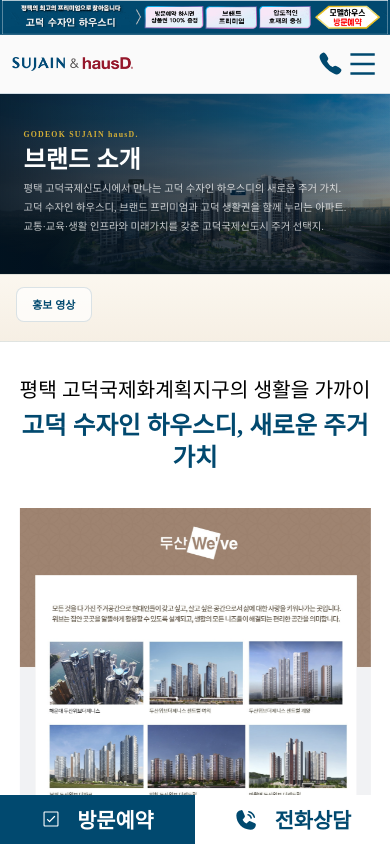
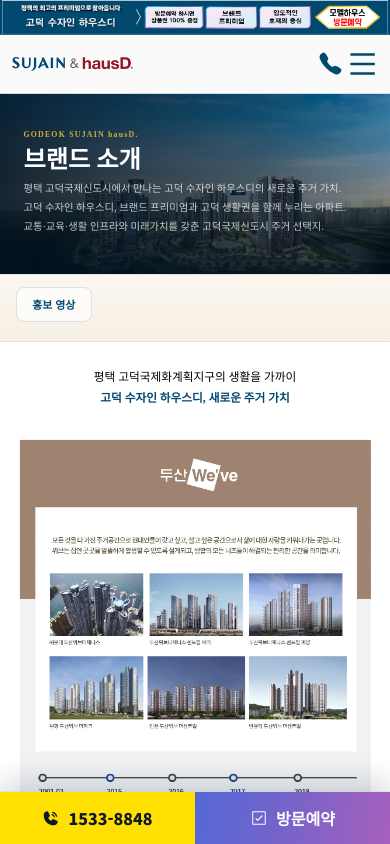
Before and after one commit to parkjihun22/Godeok-Sujain-Landscape-House-2nd, a React (Create React App) app: page /Brand/intro in a window 390 px wide. Shown: the top 844 px of the page. Built offline with nearby package versions, Linux system fonts and the light colour scheme; a web font is replaced by a local one.

Commit message:
feat : 저장

```diff
--- a/src/components/FixIcon/FixIcon.jsx
+++ b/src/components/FixIcon/FixIcon.jsx
@@ -2,15 +2,12 @@
 import { useMediaQuery } from "react-responsive";
 import { PiPhoneCallFill } from "react-icons/pi";
 import { IoIosCheckboxOutline } from "react-icons/io";
+import { siteSeo } from "../../seo/siteSeoData";
+import InterestPopup from "../../components/InterestPopup/InterestPopup";
 import styles from "./FixIcon.module.scss";
-
-// 관심고객 팝업 컴포넌트 import
-import InterestPopup from "../../components/InterestPopup/InterestPopup";
 
 const FixIcon = ({ type }) => {
   const isMobile = useMediaQuery({ query: "(max-width: 900px)" });
-
-  // 모바일 버전에서 사용할 관심고객 팝업 상태 및 등록폼 상태
   const [isInterestPopupOpen, setIsInterestPopupOpen] = useState(false);
   const [registration, setRegistration] = useState({
     name: "",
@@ -18,73 +15,52 @@
     email: "",
     visitDate: "",
   });
-  const handleInputChange = (e) => {
-    const { name, value } = e.target;
+
+  const handleInputChange = (event) => {
+    const { name, value } = event.target;
     setRegistration((prev) => ({ ...prev, [name]: value }));
   };
 
-  const IconContent = (content) => {
+  const renderDesktopIcon = (content) => {
     if (content === "youtube") {
-      // 유튜브 콘텐츠 렌더링 (필요 시 주석 해제)
-      // return (
-      //   <a
-      //     href="https://youtube.com"
-      //     className={`${styles.absolute} ${styles.youtube}`}
-      //     target="_blank"
-      //     rel="noopener noreferrer"
-      //   >
-      //     <img src={youtube} alt="YouTube 아이콘" />
-      //   </a>
-      // );
-    } else {
-      // 기타 콘텐츠 렌더링 (필요 시 주석 해제)
-      // return (
-      //   <a
-      //     href="https://naver.me/G58kVeiB"
-      //     target="_blank"
-      //     rel="noopener noreferrer"
-      //     className={`${styles.container} ${type === "absolute" ? styles.absolute : styles.fixed}`}
-      //   >
-      //     <div className={styles.circlebox}>관심고객<br />등록</div>
-      //     <img src={movingCircle} alt="circle animation" />
-      //   </a>
-      // );
+      return null;
     }
+
+    return null;
   };
 
   return (
     <>
       {!isMobile ? (
         <>
-          {type === "absolute" && IconContent("youtube")}
-          {IconContent()}
+          {type === "absolute" && renderDesktopIcon("youtube")}
+          {renderDesktopIcon()}
         </>
       ) : (
         <div>
           <div className={styles.buttomBtnContainer}>
-            {/* 방문예약 a 태그를 클릭하면 팝업이 열리도록 처리 */}
+            <a
+              id="phoneConsultation"
+              className={styles.btn2}
+              href={`tel:${siteSeo.phone}`}
+              aria-label="전화상담 연결"
+            >
+              <PiPhoneCallFill size={18} />
+              <div>{siteSeo.phone}</div>
+            </a>
+
             <button
               id="visitReservation"
               className={styles.btn1}
               type="button"
-              onClick={(e) => {
-                e.preventDefault();
-                setIsInterestPopupOpen(true);
-              }}
+              aria-label="방문예약 팝업 열기"
+              onClick={() => setIsInterestPopupOpen(true)}
             >
-              <IoIosCheckboxOutline size={20} />
+              <IoIosCheckboxOutline size={18} />
               <div>방문예약</div>
             </button>
-            <a
-              id="phoneConsultation"
-              className={styles.btn2}
-              href="tel:1533-8848"
-            >
-              <PiPhoneCallFill size={25} />
-              <div>전화상담</div>
-            </a>
           </div>
-          {/* 관심고객 등록 팝업 렌더링 */}
+
           {isInterestPopupOpen && (
             <InterestPopup
               onClose={() => setIsInterestPopupOpen(false)}
--- a/src/components/FixIcon/FixIcon.module.scss
+++ b/src/components/FixIcon/FixIcon.module.scss
@@ -7,53 +7,64 @@
 }
 
 .youtube {
+  /* PC 유튜브 버튼 위치: 우측 하단에서 버튼이 떠 있는 위치입니다. */
   bottom: 10vw;
   right: 1.5vw;
 
   img {
+    /* PC 유튜브 버튼 이미지 크기입니다. */
     width: 3vw;
   }
 }
 
 .container {
+  /* PC 플로팅 버튼 위치: 우측 하단 버튼 위치를 조절합니다. */
   bottom: 6%;
   right: 3%;
 
+  /* PC 플로팅 버튼 클릭 영역입니다. */
+  cursor: pointer;
+
+  /* PC 플로팅 버튼이 다른 섹션 위에 보이도록 합니다. */
+  z-index: 50;
+
   img {
+    /* PC 원형 이미지 회전 속도입니다. */
     animation: spin 8s linear infinite;
   }
 
   .circlebox {
+    /* PC 원형 버튼 문구 위치입니다. */
     position: absolute;
     top: 48%;
     left: 50%;
     transform: translate(-50%, -50%);
+
+    /* PC 원형 버튼 크기입니다. */
+    width: 7.5vw;
     padding: 2vw 0;
-        width: 7.5vw;
+
+    /* PC 원형 버튼 배경입니다. */
     background-color: #01496f;
     border-radius: 50%;
 
+    /* PC 원형 버튼 문구 스타일입니다. */
     text-align: center;
     text-decoration: none;
     line-height: 1.8vw;
     font-family: "Noto Sans KR", sans-serif;
     font-size: 1.3vw;
-        color: #FFFFFF;
-
+    color: #fff;
   }
 
   &:hover {
+    /* PC 플로팅 버튼 hover 확대 정도입니다. */
     padding: 1vw;
     background-color: #01496f;
     border-radius: 50%;
     transform: scale(1.1);
-        /* 컨테이너가 커지는 효과 */
     transition: transform 0.4s ease;
-        /* 부드러운 전환 */
   }
-
-    cursor: pointer;
-    z-index: 50;
 }
 
 @keyframes spin {
@@ -66,61 +77,113 @@
   }
 }
 
+.buttomBtnContainer {
+  /* 모바일 하단 CTA 위치: 화면 하단에 항상 고정합니다. */
+  position: fixed;
+  left: 0;
+  bottom: 0;
+  z-index: 200;
 
-.buttomBtnContainer {
+  /* 모바일 하단 CTA 폭: 화면 전체 폭을 사용합니다. */
+  width: 100%;
+
+  /* 모바일 하단 CTA 배치: 전화상담과 방문예약을 반씩 나눕니다. */
   display: flex;
-    flex-direction: row;
+  align-items: stretch;
   justify-content: center;
-    align-items: stretch;
 
-    position: fixed;
-    bottom: 0;
-    left: 0;
+  /* 모바일 하단 CTA 높이: 참고 이미지처럼 낮고 단단한 바 형태입니다. */
+  min-height: calc(52px + env(safe-area-inset-bottom));
 
-    color: #FFFFFF;
+  /* 모바일 하단 CTA 여백: 버튼 사이가 벌어지지 않게 제거합니다. */
+  padding: 0 0 env(safe-area-inset-bottom);
+
+  /* 모바일 하단 CTA 상단 경계: 본문과 버튼 영역을 얇게 구분합니다. */
+  border-top: 1px solid rgba(1, 73, 111, 0.16);
+
+  /* 모바일 하단 CTA 그림자: 하단 버튼이 본문 위에 올라온 느낌을 줍니다. */
+  box-shadow: 0 -10px 28px rgba(4, 24, 36, 0.16);
+
+  /* 모바일 하단 CTA 기본 폰트입니다. */
   font-family: "Noto Sans KR", sans-serif;
-    font-optical-sizing: auto;
-    font-weight: 600;
-    font-style: normal;
-    font-size: 1.3rem;
-
-    z-index: 200;
+  font-size: 16px;
+  font-weight: 900;
+  letter-spacing: 0;
+  box-sizing: border-box;
 }
 
 .buttomBtnContainer a,
 .buttomBtnContainer button {
+  /* 모바일 CTA 버튼 폭: 두 버튼이 정확히 반반 나뉩니다. */
+  flex: 1 1 50%;
+  width: 50%;
+
+  /* 모바일 CTA 버튼 높이: 터치하기 좋은 고정 높이입니다. */
+  min-height: 52px;
+
+  /* 모바일 CTA 버튼 내부 정렬: 아이콘과 문구를 중앙에 둡니다. */
   display: flex;
   align-items: center;
-    /* 아이콘과 텍스트를 수직 중앙 정렬 */
   justify-content: center;
-    /* 버튼 내부 콘텐츠 중앙 정렬 */
+  gap: 8px;
+
+  /* 모바일 CTA 버튼 기본 스타일 초기화입니다. */
+  margin: 0;
+  padding: 0 10px;
+  border: 0;
+  border-radius: 0;
+  outline: none;
   text-decoration: none;
   text-align: center;
-    gap: 1rem;
-    color: inherit;
-    padding: 0.6rem 0;
-    width: 50vw;
-    /* 모바일에서 버튼의 너비를 조절 */
+  font: inherit;
+  cursor: pointer;
+  box-sizing: border-box;
 
-    /* 버튼 기본 테두리 제거: 팝업 버튼을 링크형 하단바와 같은 시각 스타일로 유지 */
-    border: 0;
-
-    /* 버튼 기본 폰트 상속: 하단바 텍스트 크기와 굵기를 기존 링크와 동일하게 유지 */
-    font: inherit;
-
-    /* 버튼 기본 커서 지정: 터치/클릭 가능한 영역임을 명확히 표시 */
-    cursor: pointer;
-
-    position: relative; /* 추가 */
-    z-index: 1000; /* 추가 */
+  /* 모바일 CTA 버튼 터치 피드백입니다. */
+  transition: filter 0.2s ease, transform 0.2s ease;
 }
 
-.buttomBtnContainer .btn1 {
-    background-color: #01496f;
+.buttomBtnContainer a:active,
+.buttomBtnContainer button:active {
+  /* 모바일 CTA 버튼을 눌렀을 때 살짝 어두워지게 합니다. */
+  filter: brightness(0.94);
+  transform: translateY(1px);
 }
 
-.buttomBtnContainer .btn2 {
-    background-color: #ffffff;
-    border: none;
-    color: #01496f;
+.buttomBtnContainer svg {
+  /* 모바일 CTA 아이콘 크기: 텍스트와 균형을 맞춥니다. */
+  flex: 0 0 auto;
 }
+
+.btn2 {
+  /* 전화상담 버튼 배경: 참고 이미지처럼 명확한 옐로우 CTA입니다. */
+  background: #ffe000;
+
+  /* 전화상담 버튼 글자색: 노란 배경에서 선명하게 보이도록 짙게 처리합니다. */
+  color: #111827;
+}
+
+.btn1 {
+  /* 방문예약 버튼 배경: 보라와 블루가 섞인 고급형 CTA입니다. */
+  background: linear-gradient(100deg, #5369d8 0%, #7863c9 48%, #a660bd 100%);
+
+  /* 방문예약 버튼 글자색입니다. */
+  color: #fff;
+
+  /* 방문예약 버튼 좌측 구분선: 두 CTA가 붙어 있어도 영역이 나뉘어 보입니다. */
+  border-left: 1px solid rgba(255, 255, 255, 0.32);
+}
+
+@media (max-width: 380px) {
+  .buttomBtnContainer {
+    /* 작은 모바일 화면의 CTA 글자 크기입니다. */
+    font-size: 14px;
+  }
+
+  .buttomBtnContainer a,
+  .buttomBtnContainer button {
+    /* 작은 모바일 화면의 CTA 높이입니다. */
+    min-height: 60px;
+    gap: 6px;
+  }
+}
--- a/src/pages/Brand/Brand.module.scss
+++ b/src/pages/Brand/Brand.module.scss
@@ -138,7 +138,7 @@
         width: min(90vw, 560px);
 
         /* 모바일 문구 여백: 메뉴바 아래 공간입니다. */
-        margin: 9vw auto 5vw;
+        margin: 7vw auto 4.5vw;
 
         /* 기존 큰 모바일 폰트 값을 덮어쓰기 위한 기본값입니다. */
         font-size: initial;
@@ -146,21 +146,21 @@
 
     .textBox div:nth-of-type(1) {
         /* 모바일 첫 번째 문구 크기입니다. */
-        font-size: 5.2vw;
+        font-size: 3vw;
         line-height: 1.35;
     }
 
     .textBox div:nth-of-type(2) {
         /* 모바일 핵심 문구 크기입니다. */
         margin-top: 1.4vw;
-        font-size: 6.3vw;
-        line-height: 1.28;
+        font-size: 3vw;
+        line-height: 1.34;
     }
 
     .textBox div:nth-of-type(3) {
         /* 모바일 설명 문구 크기입니다. */
         margin-top: 3vw;
-        font-size: 3vw;
+        font-size: 2.5vw;
         line-height: 1.72;
     }
 }
--- a/src/seo/siteSeoData.js
+++ b/src/seo/siteSeoData.js
@@ -8,6 +8,14 @@
   websiteId: "https://www.sujain-modellhouse.co.kr/#website",
   defaultDescription:
     "고덕 수자인 하우스디 공식 홈페이지입니다. 평택 고덕국제화계획지구 A-67BL 입지, 사업개요, 공급안내, 분양일정, 84㎡·101㎡ 평면도, E-모델하우스와 모델하우스 방문예약 정보를 확인하세요.",
+  project: {
+    addressCountry: "KR",
+    addressRegion: "경기도",
+    addressLocality: "평택시",
+    streetAddress: "고덕국제화계획지구 A-67BL",
+    brands: ["수자인", "hausD"],
+    navigationSchemaName: "고덕 수자인 하우스디 주요 메뉴",
+  },
   keywords: [
     "고덕 수자인 하우스디",
     "평택 고덕국제화계획지구",
@@ -23,8 +31,11 @@
 export const seoNavigation = [
   {
     name: "브랜드소개",
-    path: "/Brand/video",
-    children: [{ name: "홍보영상", path: "/Brand/video" }],
+    path: "/Brand/intro",
+    children: [
+      { name: "브랜드소개", path: "/Brand/intro" },
+      { name: "홍보영상", path: "/Brand/video" },
+    ],
   },
   {
     name: "사업개요",
```
Also changed, not shown: src/components/SEO/SEO.jsx (+10 -15 lines), src/pages/BusinessGuide/BusinessGuide.module.scss (+5 -5 lines), src/pages/ComplexGuide/ComplexGuide.module.scss (+5 -5 lines), src/pages/FloorPlan/FloorPlan.module.scss (+5 -5 lines), src/pages/Interior/Interior.module.scss (+5 -5 lines), src/pages/LocationEnvironment/LocationEnvironment.module.scss (+5 -5 lines), src/pages/SalesInfo/SalesInfo.module.scss (+8 -8 lines), 1 other file (tests, documents, lock files or other folders). Lines whose indentation alone changed are shown as unchanged.
